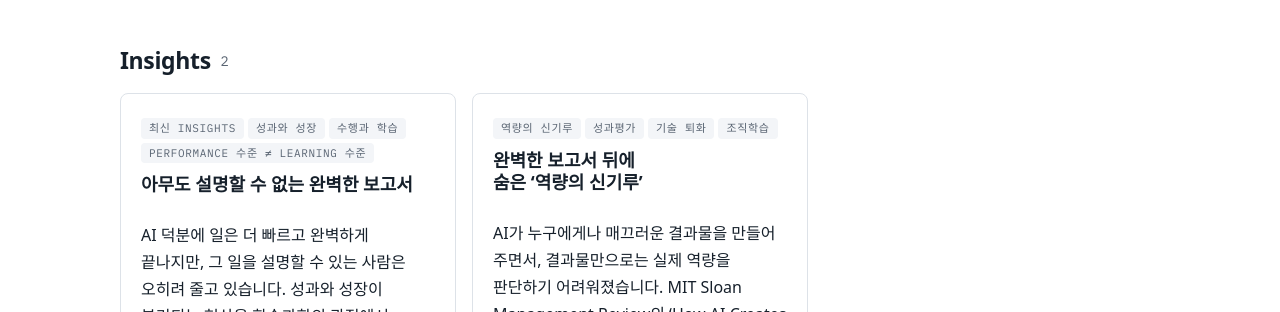
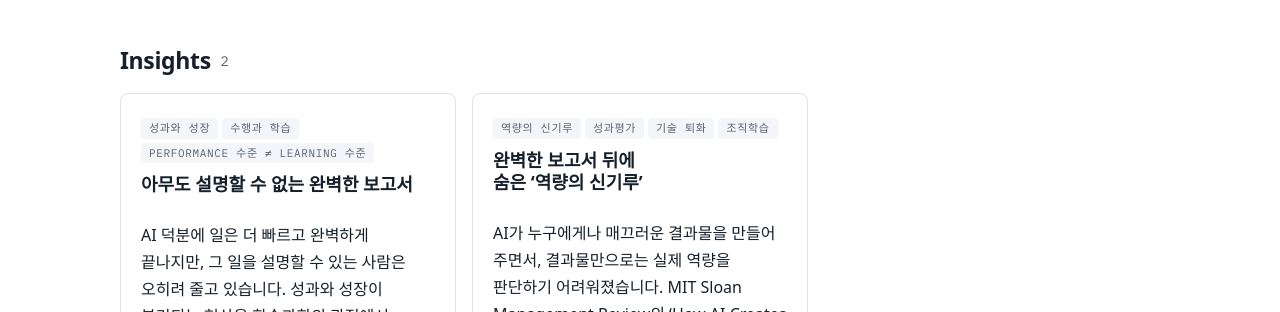
Before and after one commit to drsprolab/drsprolab.github.io, a Jekyll site: the page built from daily-insight/index.html, in a window 1280 px wide and 1204 px high. Shown: the part 489-801 px from the top of the window. Built offline with Jekyll 4.4.1, drawn with Linux system fonts in a browser that asks for light colours; some web fonts are replaced.

Commit message:
Remove latest insight badge from keyword cards

```diff
--- a/daily-insight/index.html
+++ b/daily-insight/index.html
@@ -18,7 +18,7 @@ permalink: /daily-insight/
     <div class="inst-grid">
       {% for issue in issues %}
       <a class="inst" href="{{ issue.url | relative_url }}">
-        <div class="tags">{% if forloop.first %}<span class="badge">최신 Insights</span>{% endif %}{% for topic in issue.topics %}<span class="badge">{{ topic | escape }}</span>{% endfor %}</div>
+        <div class="tags">{% for topic in issue.topics %}<span class="badge">{{ topic | escape }}</span>{% endfor %}</div>
         <h3>{{ issue.title | escape }}</h3>
         <p>{{ issue.summary | escape }}</p>
       </a>
```
